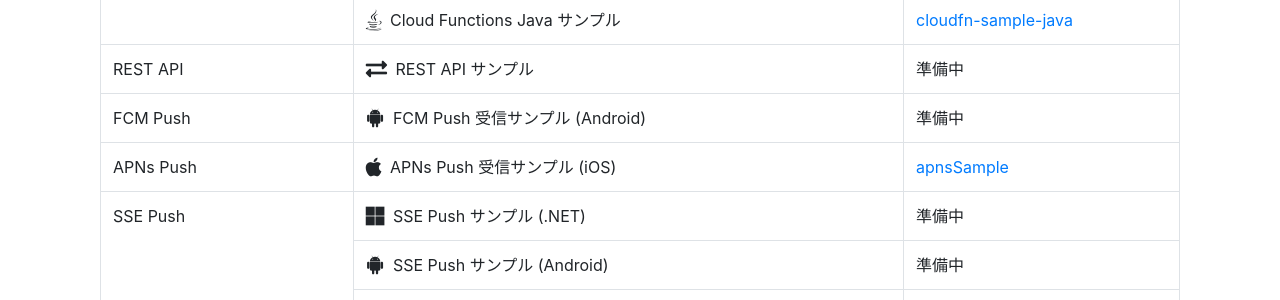
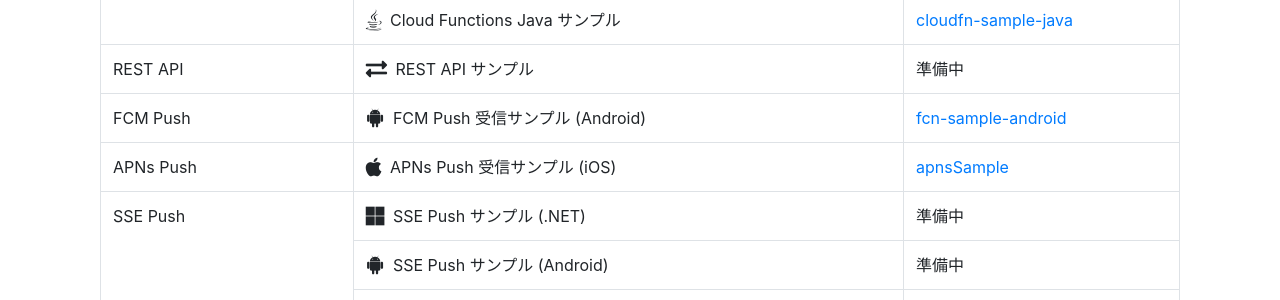
Before and after one commit to nec-baas/nec-baas.github.io, a Jekyll site: the page built from samples.html, in a window 1280 px wide. Shown: the part 743-1043 px from the top of the page. Built offline with Jekyll 4.4.1, drawn with Linux system fonts in a browser that asks for light colours; nearby versions of some CDN libraries.

Commit message:
add sample link

```diff
--- a/samples.html
+++ b/samples.html
@@ -80,7 +80,7 @@
                 <tr>
                     <td>FCM Push</td>
                     <td><i class="fab fa-android fa-lg pr-1"></i> FCM Push 受信サンプル (Android)</td>
-                    <td>準備中</td>
+                    <td><a href="https://github.com/nec-baas/fcm-sample-android">fcn-sample-android</a></td>
                 </tr>
                 <tr>
                     <td>APNs Push</td>
```
